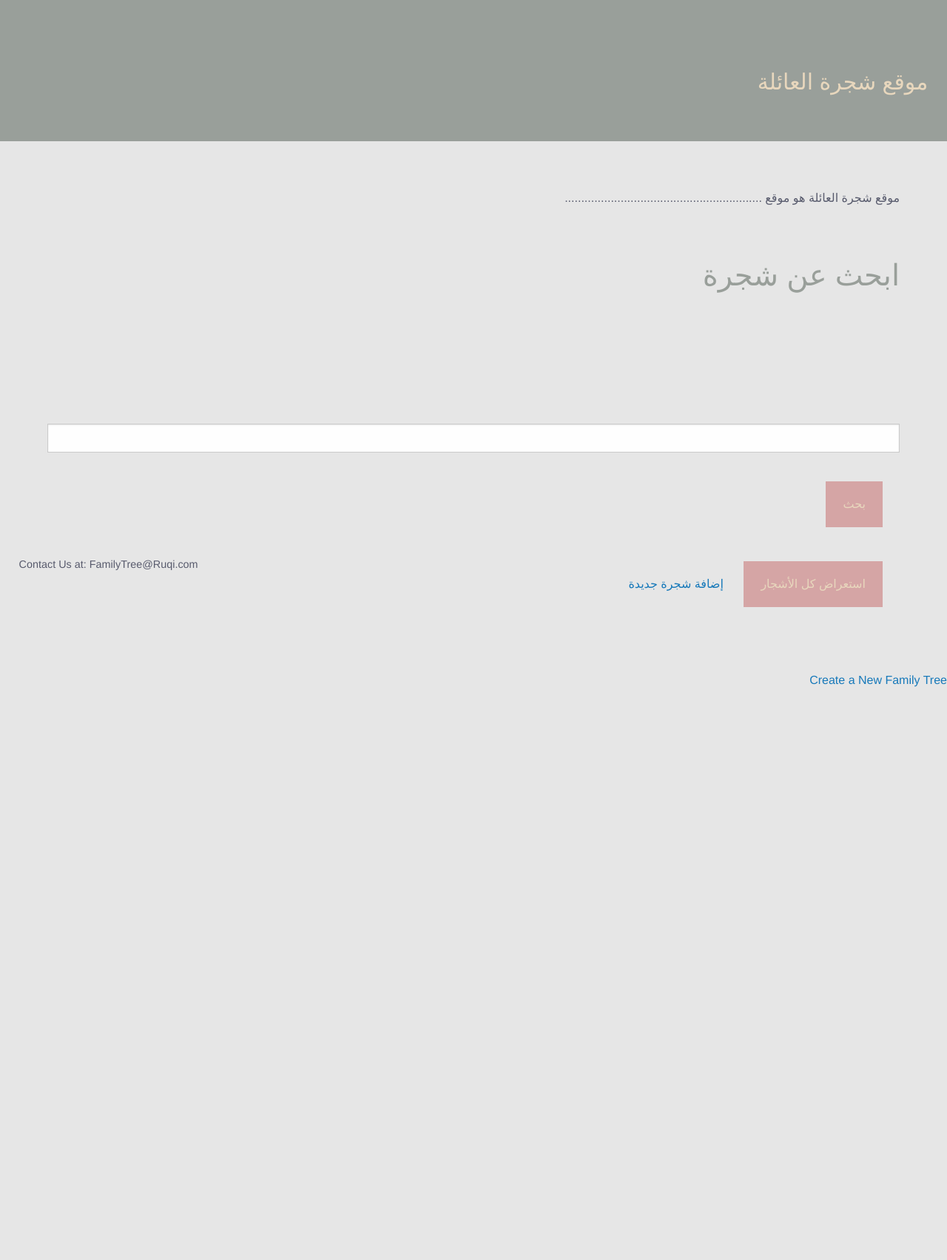
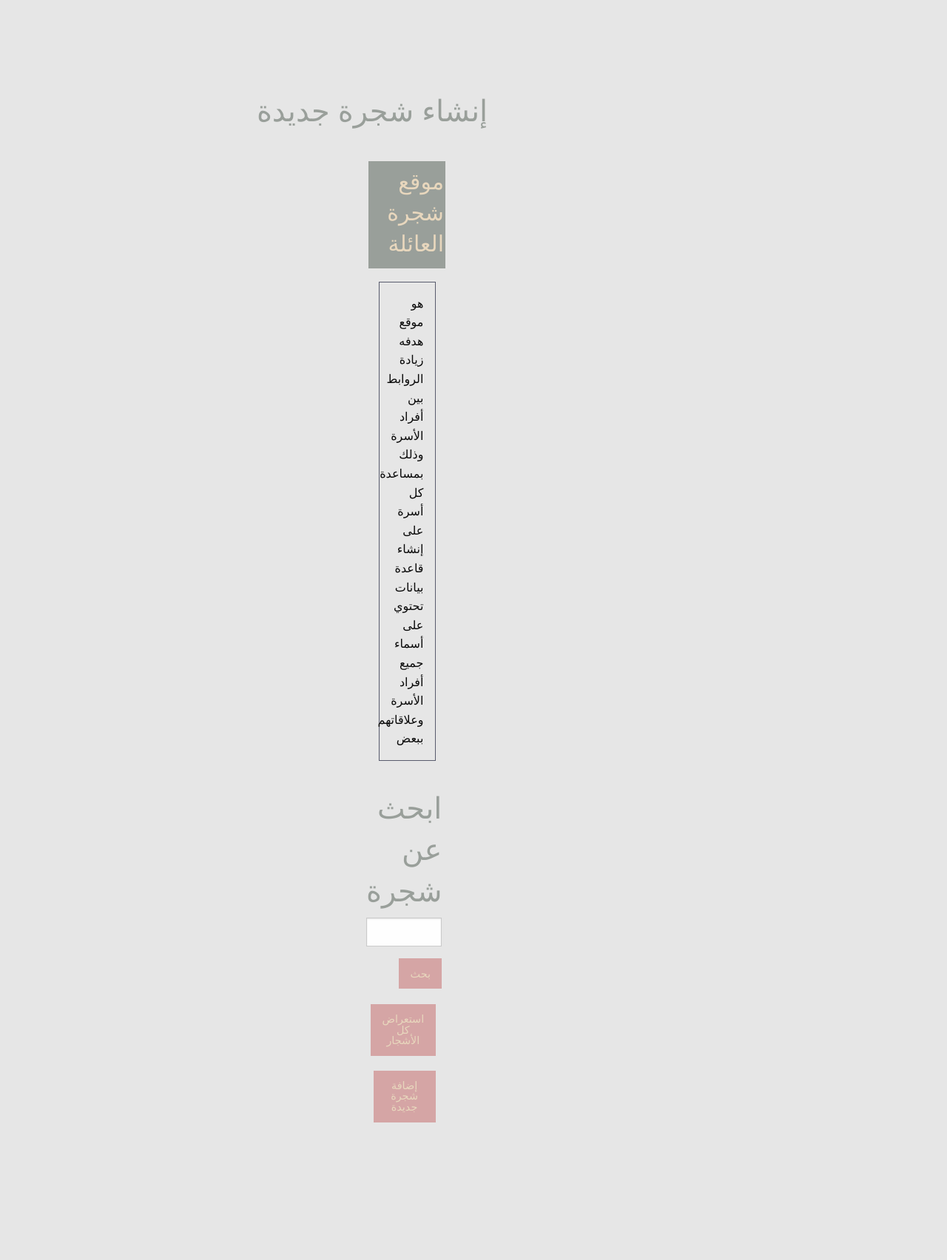
Before and after one commit to TeamFamilyTree/FamilyTree, a Django app: page / in a window 1280 px wide. Shown: the whole page at 74% size. Before the commit the page ends 929 px from the top, so only its background shows below. Run offline with Django 3.2, Linux system fonts and the light colour scheme.

Commit message:
editing grid

```diff
--- a/familytree/__shared__/css/app.css
+++ b/familytree/__shared__/css/app.css
@@ -45,19 +45,16 @@ h1 {
 h2 {
     color: #999f9a;
     font-style: bold;
+
 }
 
 
 
-form {
 
-}
 
 
 button {
     background-color: #d5a5a5;
-    padding: 2%;
-    margin: 2%;
     color: #e8d7bd;
 }
 
@@ -86,13 +83,38 @@ footer {
 
 }
 
-.intro {
-    color: #585b6d;
+
+
+.successbutton {
+    background-color: #d5a5a5;
+    color: #e8d7bd;
 }
 
+.button {
+   background-color: #d5a5a5;
+   color: #e8d7bd;
+}
 /* iD Selectors ------------ */
 
 
 form {
     margin-top: 15%;
 }
+
+table {
+
+}
+
+.success.button {
+    background-color: #d5a5a5;
+   color: #e8d7bd;
+}
+
+.introduction {
+    border-style: solid;
+    border-width: thin;
+    border-color: #585b6d;
+    padding: 1rem;
+    margin: 0.5rem;
+
+}
--- a/familytree/app/templates/app/base.html
+++ b/familytree/app/templates/app/base.html
@@ -9,17 +9,27 @@
         <link rel="stylesheet" href="{% static 'css/app.css' %}">
 
 	</head>
+<div class="grid-x">
+    <div class="cell small-2 medium-3 large-4">
+    </div>
+    <div class="cell small-8 medium-6 large-4">
+        <h2> إنشاء شجرة جديدة </h2>
 
+    <div>
+        <div class="grid-x">
+            <div class=" cell small- 2 medium-3 large-4 ">
                 <body>
+                    <div class="cell small-8 medium-6 large-4">
                         <header>
                                 <h1 class="title">موقع شجرة العائلة</h1>
                                 <img ref: "">
                         </header>
+                    </div>
                     {% block content %}
                     {% endblock %}
-		<footer>
-             Contact Us at: FamilyTree@Ruqi.com
-        </footer>
 
                 </body>
+            </div>
+       </div>
+    </div>
 </html>
--- a/familytree/app/templates/app/index.html
+++ b/familytree/app/templates/app/index.html
@@ -1,25 +1,37 @@
 {% extends 'app/base.html' %}
 
 {% block content %}
-<div>
-    <p class="intro">موقع شجرة العائلة هو موقع ............................................................
-    </p>
+
+<!-- <div class="grid-x grid-margin-x">
+  <div class="medium-6 large-4 cell"></div>
+  <div class="medium-6 large-8 cell"></div>
+</div> -->
+
+<div class="grid-x">
+    <div class="cell">
+        <p class="introduction"> هو موقع هدفه زيادة الروابط بين أفراد الأسرة وذلك بمساعدة كل أسرة على إنشاء قاعدة بيانات تحتوي على أسماء جميع أفراد الأسرة وعلاقاتهم ببعض</p>
+    </div>
 </div>
 
-<div>
-    <h2> ابحث عن شجرة</h2>
-    <form>
-        <fieldset>
-            <input type="text" id="search" name="name_search">
-            <button>بحث</button>
-        </fieldset>
-        <fieldset>
-            <button>استعراض كل الأشجار</button>
-            <a href="{% url 'tree_new' %}">إضافة شجرة جديدة</a
-        </fieldset>
 
-   </form>
+<div class="grid-x">
+    <div class= "cell small-12 medium-12">
+        <form class="form">
+            <fieldset>
+                <h2> ابحث عن شجرة</h2>
+                <input type="text" id="search" name="name_search">
+                <button type="button" class="success button">بحث</button>
+            </fieldset>
+            <div>
+                <div class="cell small-12 medium-8">
+                    <a href="" class="button">استعراض كل الأشجار</a> <!-- Add browse page refrence -->
+                </div>
+                <div  class="cell small-12 medium-6">
+                    <a href="{% url 'tree_new' %}" class="button">إضافة شجرة جديدة</a>
+                </div>
+            </div>
+       </form>
+    </div>
 </div>
 
-<a href="{% url 'tree_new' %}">Create a New Family Tree</a>
 {% endblock %}
```
Also changed, not shown: familytree/app/templates/app/marriage_new.html (+10 -1 lines), familytree/app/templates/app/person_detail.html (+11 -6 lines), familytree/app/templates/app/tree_new.html (+12 -5 lines). Lines whose indentation alone changed are shown as unchanged.
